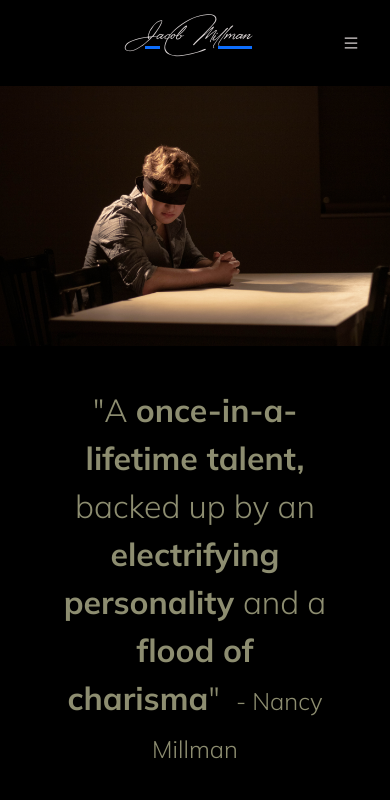
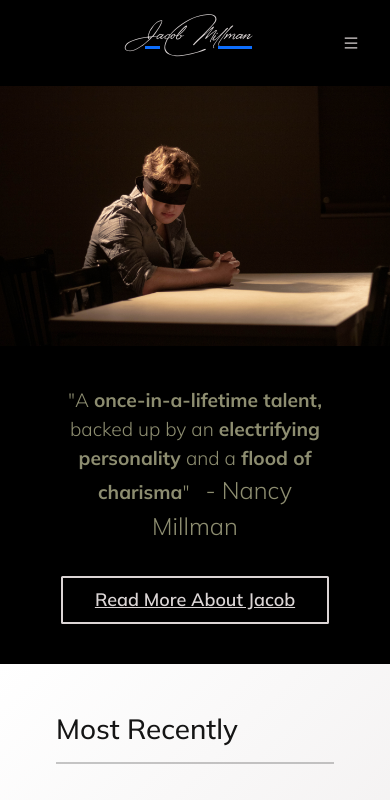
Before and after one commit to IndigoFobes/jacob-millman, a Next.js app: page / in a window 390 px wide. Shown: the top 800 px of the page. Built offline with nearby package versions, Linux system fonts and the light colour scheme; a web font is replaced by a local one.

Commit message:
Text size for quote.

```diff
--- a/src/app/globals.css
+++ b/src/app/globals.css
@@ -150,6 +150,10 @@ text-decoration: none;
   .menu-height {
     height: 9rem
   }
+
+  .mom-quote {
+    font-size: 1.8rem
+  }
 }
 
 /* Media Query for sm screen */
@@ -161,6 +165,10 @@ text-decoration: none;
   .title {
     font-size: 1.9rem
   }
+
+  .mom-quote {
+    font-size: 1.5rem
+  }
 }
 
 /* Media Query for xs screen */
@@ -171,6 +179,10 @@ text-decoration: none;
 
   .title {
     font-size: 1.7rem;
+  }
+
+  .mom-quote {
+    font-size: 1.2rem
   }
 }
 
--- a/src/app/page.tsx
+++ b/src/app/page.tsx
@@ -109,7 +109,7 @@ export default function Home() {
           </div> */}
         </div>
         <div className="col-start-1 col-end-8 flex flex-col justify-center content-center my-auto px-4 py-10 2xl:pr-60 bg-[var(--dark-theme-color)]">
-          <h1 className=" text-[var(--accent-color)] font-[300] mom-quote leading-normal mb-2 mx-8 md:mx-10 lg:mx-20 xl:mx-40 text-center">
+          <h1 className="text-[var(--accent-color)] font-[300] mom-quote leading-normal mb-2 mx-8 md:mx-10 lg:mx-20 xl:mx-40 text-center">
             &quot;A{" "}
             <span className="text-[var(--accent-color)] font-[700]">
               once-in-a-lifetime talent,
```
